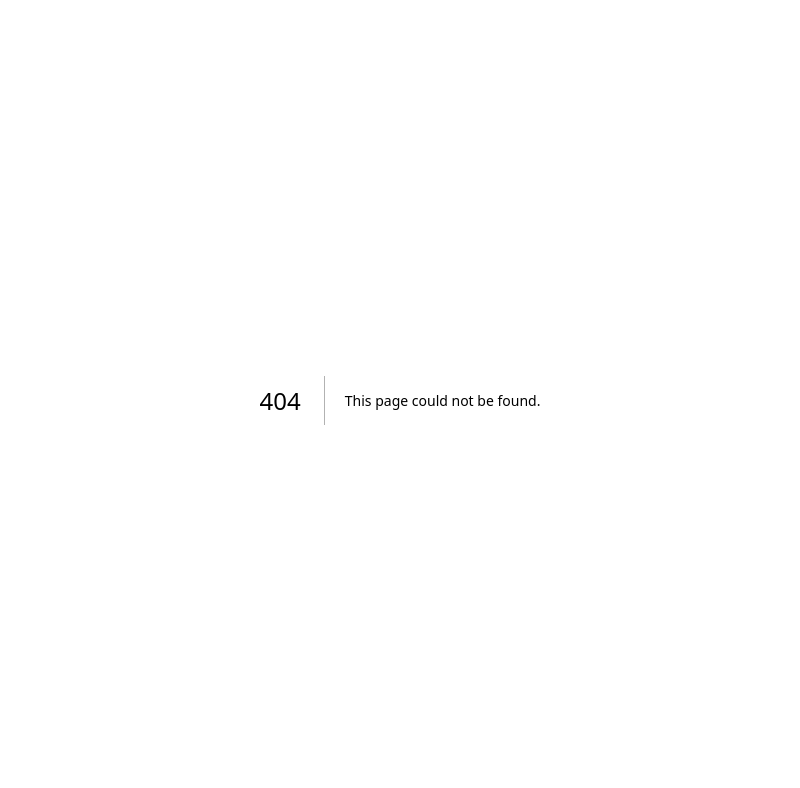
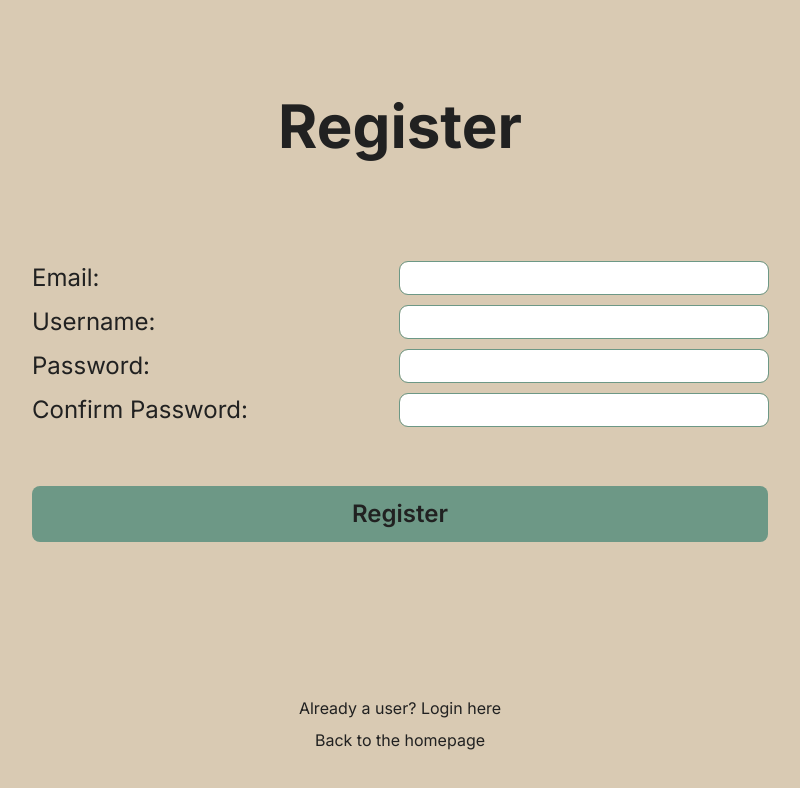
Before and after one commit to OxygenOnline/oxyquiz, a Next.js app in the folder client/: page /register in a window 1280 px wide. Before the commit this address had no page. Shown: the top 788 px of the page, without its empty margins (240-1040 px from the left). Built offline with nearby package versions, Linux system fonts and the light colour scheme.

Commit message:
created login and register pages

```diff
--- /dev/null
+++ b/client/app/components/LoginForm.js
@@ -0,0 +1,96 @@
+import { useRouter } from "next/navigation"
+import { useState } from "react"
+
+
+export default function LoginForm() {
+
+    async function login() {
+        try {
+            const response = await fetch(`${process.env.NEXT_PUBLIC_SERVER_URL}/users/login`, {
+                method: "POST",
+                headers: {
+                    "Content-Type": "application/json",
+                },
+                body: JSON.stringify({
+                    username: state.username,
+                    password: state.password,
+                }),
+            });
+
+            if (response.ok) {
+                router.push("/");
+            }
+            else {
+                const data = await response.json();
+                console.log(data)
+                setError(data.errors[0].msg || "Registration failed");
+            }
+        }
+        catch (error) {
+            console.error("Login error:", error);
+            setError("Login failed. Please try again.");
+        }
+    }
+
+    const router = useRouter();
+
+    const [state, setState] = useState({
+        username: "",
+        password: "",
+    });
+
+    const [error, setError] = useState("");
+
+    function handleChange(e) {
+        const { name, value } = e.target;
+        setState((prevState) => ({
+            ...prevState,
+            [name]: value,
+        }));
+    }
+
+    async function handleSubmit(e) {
+        e.preventDefault();
+
+        if (!state.username || !state.password) {
+            setError("Please fill in all fields");
+            return;
+        }
+
+        await login(state);
+    }
+
+    return (
+        <form className="flex flex-col items-center justify-between">
+            {error && (
+                <p className="text-red-600 w-full text-center rounded-md p-3 mb-4">{error}</p>
+            )}
+            <div className="pb-12">
+                <div className="mb-32 grid text-center lg:max-w-5xl lg:w-full lg:mb-0 lg:grid-cols-2 lg:text-left justify-between">
+                    <p className="mb-3 text-2xl">Username:</p>
+                    <input
+                        type="text"
+                        name="username"
+                        value={state.username}
+                        onChange={handleChange}
+                        className="mb-3 text-2xl rounded-lg  px-2"
+                        required
+                    />
+                </div>
+                <div className="mb-32 grid text-center lg:max-w-5xl lg:w-full lg:mb-0 lg:grid-cols-2 lg:text-left">
+                    <p className="mb-3 text-2xl">Password:</p>
+                    <input
+                        type="password"
+                        name="password"
+                        value={state.password}
+                        onChange={handleChange}
+                        className="mb-3 text-2xl rounded-lg px-2"
+                        required
+                    />
+                </div>
+            </div>
+            <button onClick={handleSubmit} className="mb-3 text-2xl font-semibold group rounded-lg border border-transparent px-10 py-3 transition-colors">Login</button>
+        </form>
+
+    )
+}
--- /dev/null
+++ b/client/app/components/RegisterForm.js
@@ -0,0 +1,127 @@
+import { useRouter } from "next/navigation"
+import { useState } from "react"
+
+
+export default function RegisterForm() {
+
+    async function register() {
+        try {
+            const response = await fetch(`${process.env.NEXT_PUBLIC_SERVER_URL}/users/register`, {
+                method: "POST",
+                headers: {
+                    "Content-Type": "application/json",
+                },
+                body: JSON.stringify({
+                    email: state.email,
+                    username: state.username,
+                    password: state.password,
+                }),
+            });
+
+            if (response.ok) {
+                router.push("/login");
+            }
+            else {
+                const data = await response.json();
+                console.log(data)
+                setError(data.errors[0].msg || "Registration failed");
+            }
+        }
+        catch (error) {
+            console.error("Registration error:", error);
+            setError("Registration failed. Please try again.");
+        }
+    }
+
+    const router = useRouter();
+
+    const [state, setState] = useState({
+        email: "",
+        username: "",
+        password: "",
+        confirmPassword: "",
+    });
+
+    const [error, setError] = useState("");
+
+    function handleChange(e) {
+        const { name, value } = e.target;
+        setState((prevState) => ({
+            ...prevState,
+            [name]: value,
+        }));
+    }
+
+    async function handleSubmit(e) {
+        e.preventDefault();
+
+        if (!state.email || !state.username || !state.password || !state.confirmPassword) {
+            setError("Please fill in all fields");
+            return;
+        }
+
+        if (state.password !== state.confirmPassword) {
+            setError("Passwords do not match");
+            return;
+        }
+
+        await register();
+    }
+
+    return (
+        <form className="flex flex-col items-center justify-between">
+            {error && (
+                <p className="text-red-600 w-full text-center rounded-md p-3 mb-4">{error}</p>
+            )}
+            <div className="pb-12">
+                <div className="mb-32 grid text-center lg:max-w-5xl lg:w-full lg:mb-0 lg:grid-cols-2 lg:text-left justify-between">
+                    <p className="mb-3 text-2xl">Email:</p>
+                    <input
+                        type="text"
+                        name="email"
+                        value={state.email}
+                        onChange={handleChange}
+                        className="mb-3 text-2xl rounded-lg px-2"
+                        required
+                    />
+                </div>
+                <div className="pb-12">
+                    <div className="mb-32 grid text-center lg:max-w-5xl lg:w-full lg:mb-0 lg:grid-cols-2 lg:text-left justify-between">
+                        <p className="mb-3 text-2xl">Username:</p>
+                        <input
+                            type="text"
+                            name="username"
+                            value={state.username}
+                            onChange={handleChange}
+                            className="mb-3 text-2xl rounded-lg px-2"
+                            required
+                        />
+                    </div>
+                    <div className="mb-32 grid text-center lg:max-w-5xl lg:w-full lg:mb-0 lg:grid-cols-2 lg:text-left justify-between">
+                        <p className="mb-3 text-2xl">Password:</p>
+                        <input
+                            type="password"
+                            name="password"
+                            value={state.password}
+                            onChange={handleChange}
+                            className="mb-3 text-2xl rounded-lg px-2"
+                            required
+                        />
+                    </div>
+                    <div className="mb-32 grid text-center lg:max-w-5xl lg:w-full lg:mb-0 lg:grid-cols-2 lg:text-left justify-between">
+                        <p className="mb-3 text-2xl">Confirm Password:</p>
+                        <input
+                            type="password"
+                            name="confirmPassword"
+                            value={state.confirmPassword}
+                            onChange={handleChange}
+                            className="mb-3 text-2xl rounded-lg px-2"
+                            required
+                        />
+                    </div>
+                </div>
+                <button onClick={handleSubmit} className="mb-3 text-2xl font-semibold group rounded-lg border border-transparent px-10 py-3 transition-colors">Register</button>
+            </div>
+        </form>
+    )
+}
--- /dev/null
+++ b/client/app/login/page.js
@@ -0,0 +1,20 @@
+'use client'
+
+import Link from 'next/link';
+import LoginForm from '../components/LoginForm';
+
+const LoginPage = () => {
+
+  return (
+    <main className="flex min-h-screen flex-col items-center justify-between p-12">
+      <h1 className="mb-3 text-6xl font-bold p-12">Login</h1>
+      <LoginForm />
+      <div  className='text-center'>
+        <p className="pt-12 pb-2">Not a user? Register <Link href='/register' className='hover:font-semibold'>here</Link></p>
+        <p>Back to the <Link href='/' className='hover:font-semibold'>homepage</Link></p>
+      </div>
+    </main>
+  );
+};
+
+export default LoginPage;
--- /dev/null
+++ b/client/app/register/page.js
@@ -0,0 +1,20 @@
+'use client'
+
+import Link from 'next/link';
+import RegisterForm from '../components/RegisterForm';
+
+const RegisterPage = () => {
+
+  return (
+    <main className="flex min-h-screen flex-col items-center justify-between p-12">
+      <h1 className="mb-3 text-6xl font-bold p-12">Register</h1>
+      <RegisterForm />
+      <div className='text-center'>
+        <p className="pt-12 pb-2">Already a user? Login <Link href='/login' className='hover:font-semibold'>here</Link></p>
+        <p>Back to the <Link href='/' className='hover:font-semibold'>homepage</Link></p>
+      </div>
+    </main>
+  );
+};
+
+export default RegisterPage;
```
Also changed, not shown: 2 other files (tests, documents, lock files or other folders).
